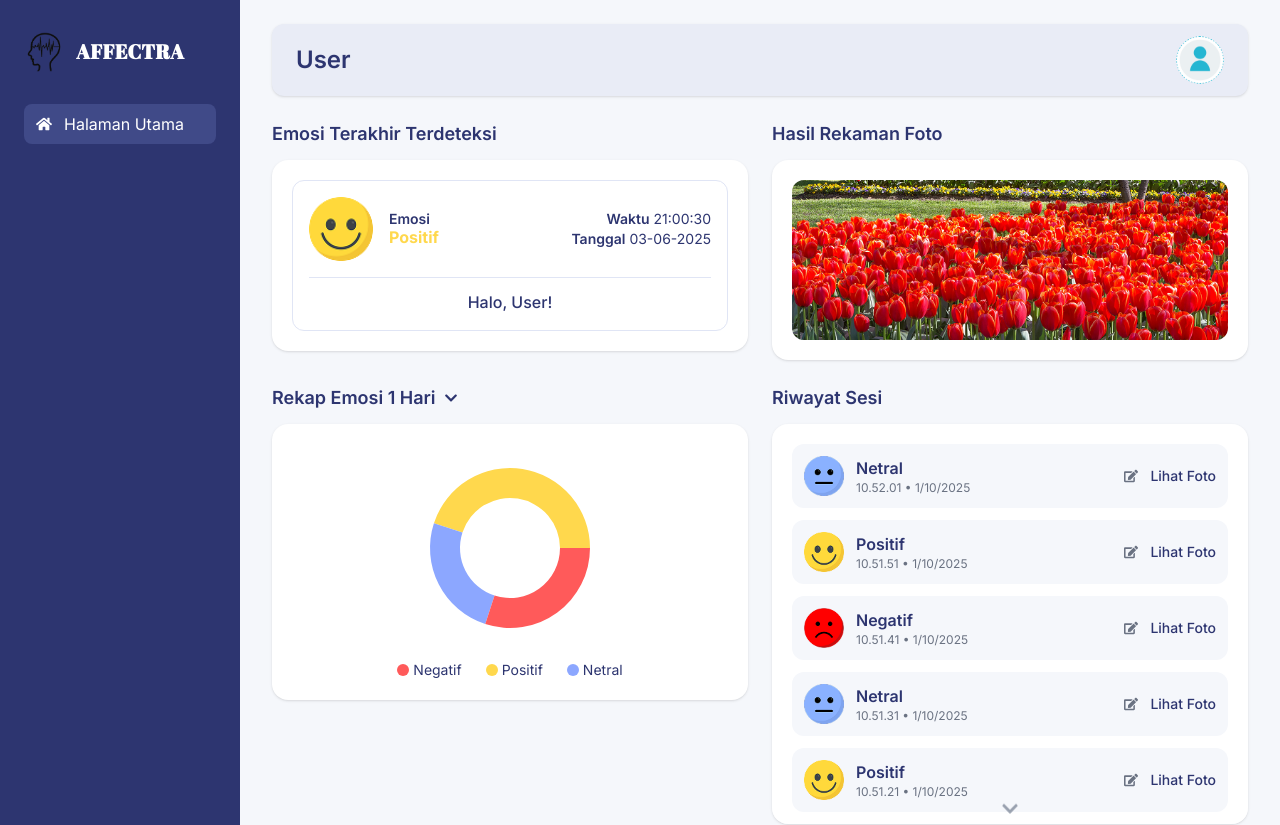
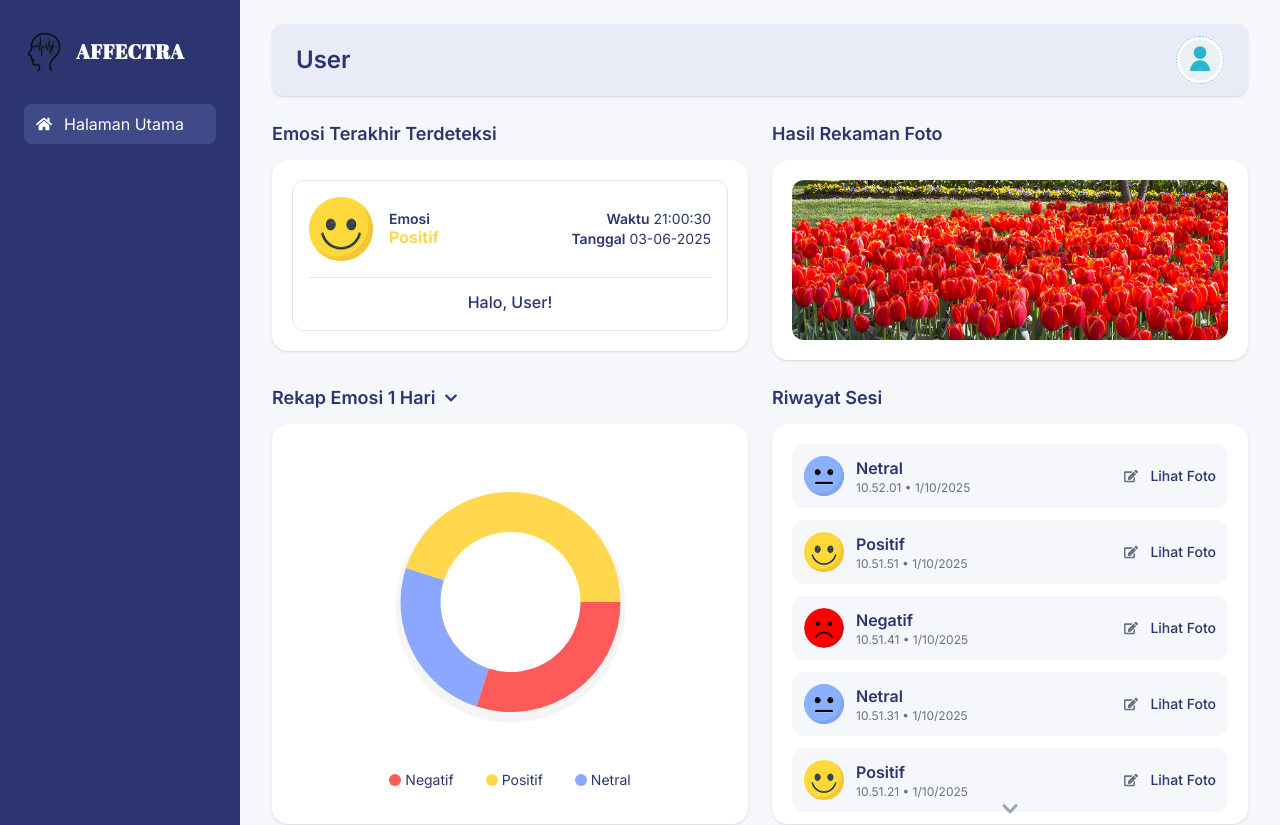
Before and after one commit to hezekielstp/Capstone-B05, a Next.js app in the folder frontend/: page /dashboard in a window 1280 px wide. Shown: the top 825 px of the page. Built offline with nearby package versions, Linux system fonts and the light colour scheme; a web font is replaced by a local one.

Commit message:
Update Dashboard Page: Scrollable Riwayat Sesi

```diff
--- a/frontend/src/app/dashboard/page.js
+++ b/frontend/src/app/dashboard/page.js
@@ -229,7 +229,6 @@ export default function DashboardPage() {
          {/* Rekap */}
         <div>
           <div className="flex items-center gap-2 mb-3 relative">
-              {/* ✅ teks sudah tidak dobel */}
             <h3 className="text-[#2D3570] font-semibold text-lg">{selectedRange}</h3>
             <button
               onClick={() => setShowDropdown(!showDropdown)}
@@ -260,11 +259,33 @@ export default function DashboardPage() {
             )}
           </div>
 
-            <div className="bg-white rounded-2xl shadow p-5">
-              <div className="h-52">
-                <ResponsiveContainer>
+          <div className="bg-white rounded-2xl shadow p-5 min-h-[400px] flex flex-col justify-center items-center transition-transform duration-200 hover:shadow-lg hover:-translate-y-1">
+            <div className="relative flex justify-center items-center h-72 w-full">
+              <ResponsiveContainer width="80%" height="100%">
                 <PieChart>
-                    <Pie data={data} cx="50%" cy="50%" innerRadius={50} outerRadius={80} dataKey="value">
+                  {/* Lapisan bawah (bayangan 3D) */}
+                  <Pie
+                    data={data}
+                    cx="50%"
+                    cy="52%"
+                    innerRadius={80}
+                    outerRadius={115}
+                    dataKey="value"
+                    fill="#ddd"
+                    stroke="none"
+                    opacity={0.3}
+                    isAnimationActive={false}
+                  />
+                  {/* Lapisan utama (warna utama + animasi) */}
+                  <Pie
+                    data={data}
+                    cx="50%"
+                    cy="50%"
+                    innerRadius={70}
+                    outerRadius={110}
+                    dataKey="value"
+                    isAnimationActive={true}
+                  >
                     {data.map((entry, i) => (
                       <Cell key={i} fill={entry.color} stroke="none" />
                     ))}
@@ -272,7 +293,8 @@ export default function DashboardPage() {
                 </PieChart>
               </ResponsiveContainer>
             </div>
-              <div className="flex justify-center gap-6 mt-2 text-sm">
+
+            <div className="flex justify-center gap-8 mt-6 text-sm">
               <div className="flex items-center gap-1 text-[#2D3570]">
                 <span className="w-3 h-3 bg-[#FF5A5A] rounded-full"></span> Negatif
               </div>
@@ -290,7 +312,7 @@ export default function DashboardPage() {
           <div>
             <h3 className="text-[#2D3570] font-semibold mb-3 text-lg">Riwayat Sesi</h3>
             <div className="relative">
-              <div className="bg-white rounded-2xl shadow p-5 max-h-[400px] overflow-y-auto scrollbar scrollbar-thumb-[#CBD5E1] scrollbar-track-transparent">
+            <div className="bg-white rounded-2xl shadow p-5 max-h-[400px] overflow-y-auto scrollbar scrollbar-thumb-[#CBD5E1] scrollbar-track-transparent transition-transform duration-200 hover:shadow-lg hover:-translate-y-1">
                 {sessions.map((s, i) => (
                   <div key={i} className="bg-[#F5F7FB] rounded-xl p-3 mb-3 flex flex-col">
                     <div className="flex items-center justify-between">
```
Lines whose indentation alone changed are shown as unchanged.
